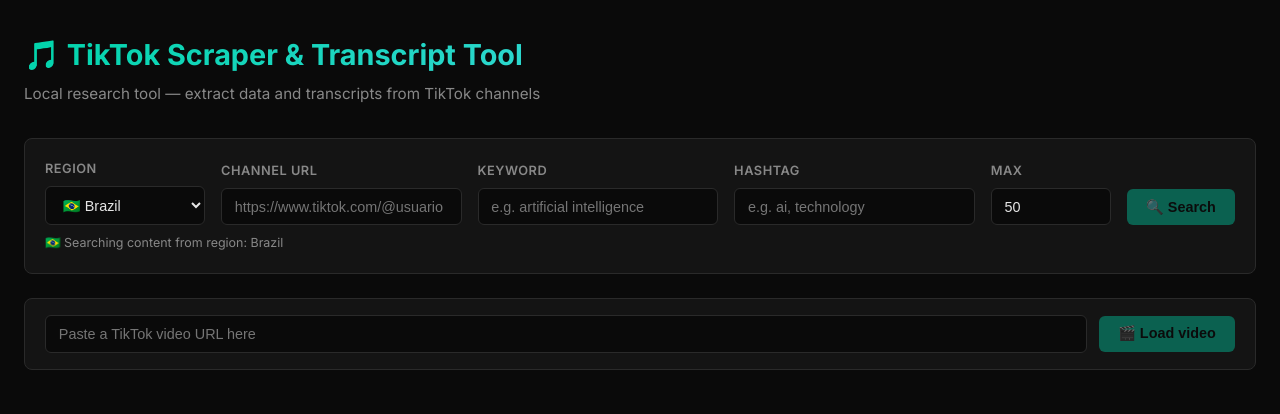
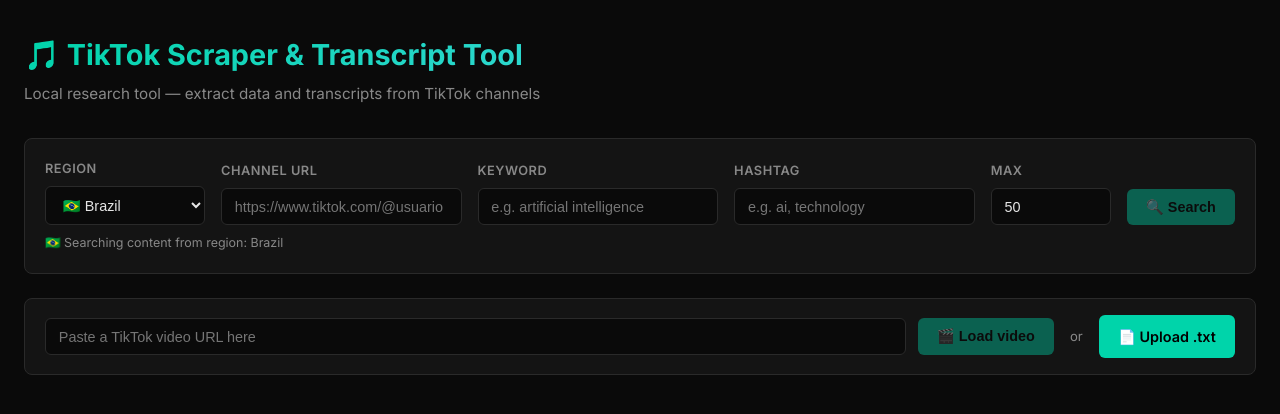
Before and after one commit to brunoces11/TT_SCRAPE, a Next.js app: page / in a window 1280 px wide. Shown: the top 414 px of the page. Built offline with nearby package versions, Linux system fonts and the light colour scheme.

Commit message:
TXT FILE VIDEO

```diff
--- a/app/globals.css
+++ b/app/globals.css
@@ -586,10 +586,30 @@
   margin-bottom: 1.5rem;
 }
 
+.single-video-cols {
+  display: flex;
+  gap: 0.75rem;
+  align-items: center;
+  flex-wrap: wrap;
+}
+
 .single-video-row {
   display: flex;
   gap: 0.75rem;
   align-items: center;
+  flex: 1;
+  min-width: 300px;
+}
+
+.batch-upload-divider {
+  color: var(--text-muted);
+  font-size: 0.82rem;
+  padding: 0 0.25rem;
+}
+
+.batch-upload-btn {
+  cursor: pointer;
+  white-space: nowrap;
 }
 
 .single-video-row input {
--- a/app/page.tsx
+++ b/app/page.tsx
@@ -349,10 +349,11 @@
     const videoId = match[1];
     const url = singleVideoUrl.trim();
 
-    // Limpa estado anterior
+    // Clear previous state
     setTranscriptRows([]);
     setTranscriptStatus(null);
     setDownloadStatus(null);
+    setDownloadX5Status(null);
     setDetailLogs([]);
     setError(null);
 
@@ -371,6 +372,58 @@
     setSelectedVideoUrls([url]);
   };
 
+  const handleBatchFileUpload = (e: React.ChangeEvent<HTMLInputElement>) => {
+    const file = e.target.files?.[0];
+    if (!file) return;
+    e.target.value = "";
+
+    const reader = new FileReader();
+    reader.onload = () => {
+      const text = reader.result as string;
+      const lines = text.split("\n").map((l) => l.trim()).filter(Boolean);
+      if (lines.length === 0) {
+        setSingleVideoError("The file is empty.");
+        return;
+      }
+
+      const valid: { url: string; videoId: string }[] = [];
+      const invalidLines: number[] = [];
+
+      lines.forEach((line, i) => {
+        const match = line.match(TIKTOK_VIDEO_REGEX);
+        if (match) {
+          valid.push({ url: line, videoId: match[1] });
+        } else {
+          invalidLines.push(i + 1);
+        }
+      });
+
+      if (valid.length === 0) {
+        setSingleVideoError(`No valid TikTok URLs found. Invalid lines: ${invalidLines.join(", ")}`);
+        return;
+      }
+
+      setSingleVideoError(invalidLines.length > 0 ? `Loaded ${valid.length} URL(s). Skipped ${invalidLines.length} invalid line(s).` : null);
+
+      setTranscriptRows([]);
+      setTranscriptStatus(null);
+      setDownloadStatus(null);
+      setDownloadX5Status(null);
+      setDetailLogs([]);
+      setError(null);
+
+      const uniqueUrls = [...new Set(valid.map((v) => v.url))];
+      const rows: ChannelVideoRow[] = uniqueUrls.map((url) => {
+        const videoId = url.match(TIKTOK_VIDEO_REGEX)![1];
+        return { videoId, title: `Video ${videoId}`, description: "", views: 0, likes: 0, hashtags: [], videoUrl: url };
+      });
+
+      setChannelRows(rows);
+      setSelectedVideoUrls(uniqueUrls);
+    };
+    reader.readAsText(file);
+  };
+
   return (
     <main className="container">
       <h1>🎵 TikTok Scraper & Transcript Tool</h1>
@@ -379,8 +432,9 @@
       {/* ─── Channel Form ─── */}
       <ChannelForm onSubmit={handleFetchChannel} isLoading={isFetchingChannel} />
 
-      {/* ─── Single Video URL ─── */}
+      {/* ─── Single Video URL / Batch Upload ─── */}
       <div className="single-video-section">
+        <div className="single-video-cols">
           <div className="single-video-row">
             <input
               type="text"
@@ -397,6 +451,12 @@
             >
               🎬 Load video
             </button>
+          </div>
+          <div className="batch-upload-divider">or</div>
+          <label className="btn btn-primary batch-upload-btn">
+            📄 Upload .txt
+            <input type="file" accept=".txt" onChange={handleBatchFileUpload} hidden />
+          </label>
         </div>
         {singleVideoError && <div className="single-video-error">{singleVideoError}</div>}
       </div>
```
Lines whose indentation alone changed are shown as unchanged.
